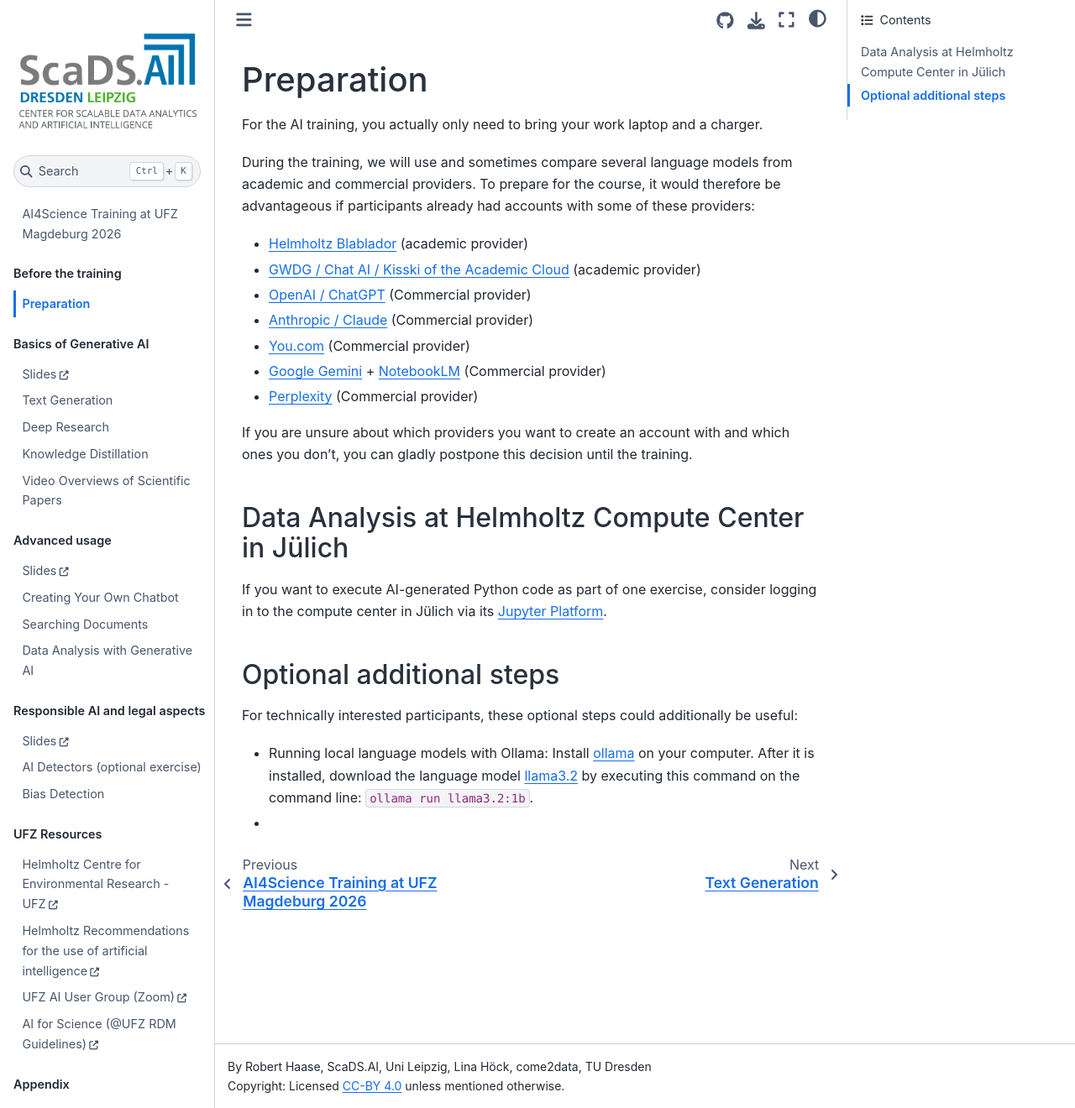
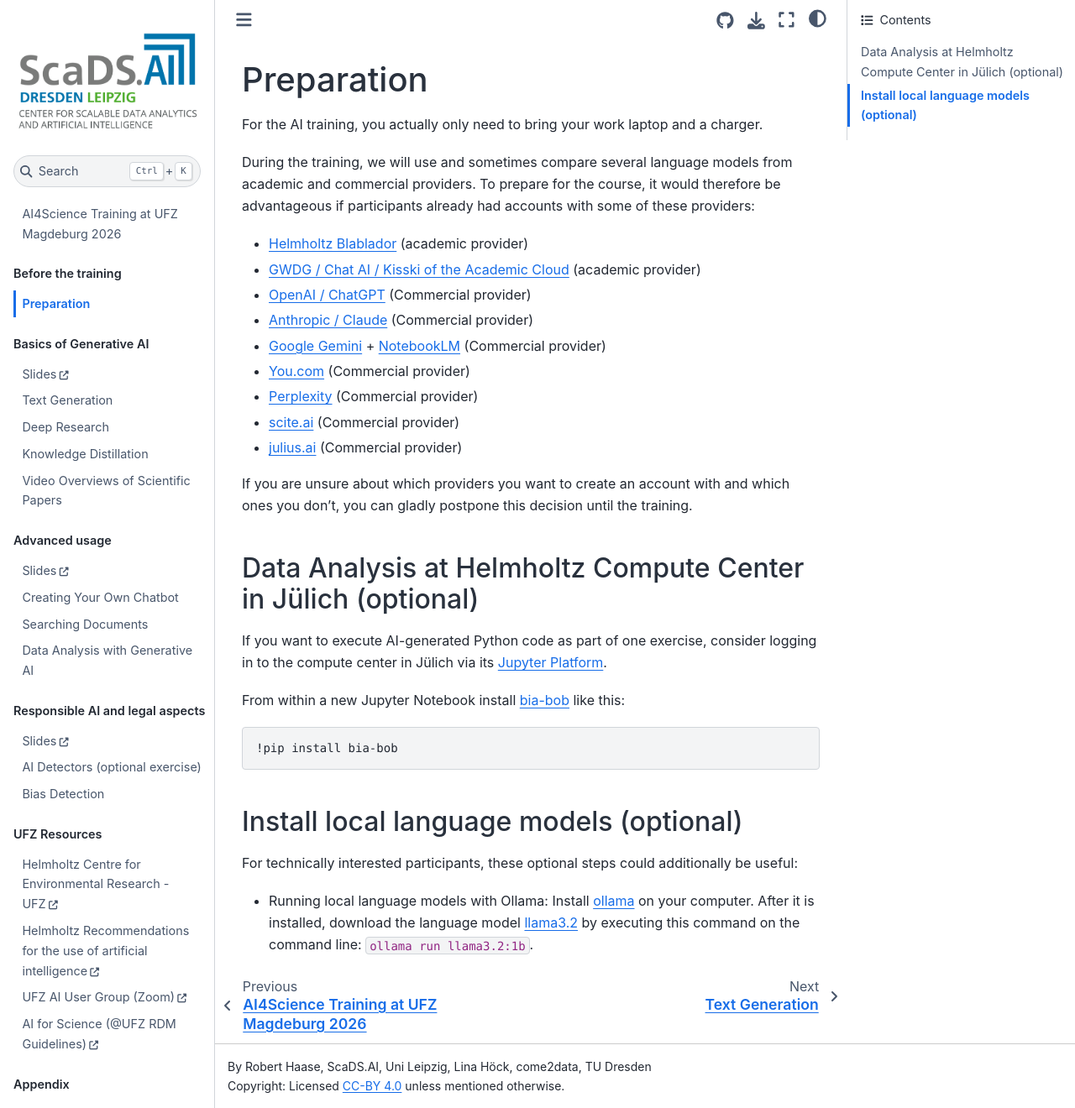
Before and after one commit to ScaDS/ai4science-ufz-madgeburg-2026, a Jupyter Book: the page built from session0/preparation.md, in a window 1280 px wide and 1320 px high. Shown: the whole window at 84% size. Built offline with Jupyter Book 1.0.4 settings and Sphinx 7.4.7 and the Sphinx Book theme 1.1.4, drawn with Linux system fonts in a browser that asks for light colours; pages that are not in the unit, such as notebooks, are missing from menus.

Commit message:
modified exercises

````diff
--- a/_toc.yml
+++ b/_toc.yml
@@ -25,6 +25,7 @@
     - file: session2/chatbot.md
     - file: session2/searching_documents.md
     - file: session2/ai_data_analysis.md
+    - file: session2/bia-bob-demo.ipynb
 
   - caption: Responsible AI and legal aspects
     chapters:
--- a/session0/preparation.md
+++ b/session0/preparation.md
@@ -7,18 +7,25 @@
 * [GWDG / Chat AI / Kisski of the Academic Cloud](https://chat-ai.academiccloud.de/) (academic provider)
 * [OpenAI / ChatGPT](https://chatgpt.com/) (Commercial provider)
 * [Anthropic / Claude](https://claude.ai/) (Commercial provider)
+* [Google Gemini](https://gemini.google.com/) + [NotebookLM](https://notebooklm.google/) (Commercial provider)
 * [You.com](https://you.com) (Commercial provider)
-* [Google Gemini](https://gemini.google.com/) + [NotebookLM](https://notebooklm.google/) (Commercial provider)
 * [Perplexity](https://www.perplexity.ai/) (Commercial provider)
+* [scite.ai](https://scite.ai) (Commercial provider)
+* [julius.ai](https://julius.ai) (Commercial provider)
 
 If you are unsure about which providers you want to create an account with and which ones you don't, you can gladly postpone this decision until the training.
 
-## Data Analysis at Helmholtz Compute Center in Jülich
+## Data Analysis at Helmholtz Compute Center in Jülich (optional)
 
 If you want to execute AI-generated Python code as part of one exercise, consider logging in to the compute center in Jülich via its [Jupyter Platform](https://jupyter.jsc.fz-juelich.de/).
 
-## Optional additional steps
+From within a new Jupyter Notebook install [bia-bob](https://github.com/haesleinhuepf/bia-bob) like this:
+
+```
+!pip install bia-bob
+```
+
+## Install local language models (optional)
 
 For technically interested participants, these optional steps could additionally be useful:
 * Running local language models with Ollama: Install [ollama](https://ollama.com/download) on your computer. After it is installed, download the language model [llama3.2](https://ollama.com/library/llama3.2:1b) by executing this command on the command line: `ollama run llama3.2:1b`.
-*
````
Also changed, not shown: session3/ai-detectors.md (+1 -1 lines), 6 other files.
